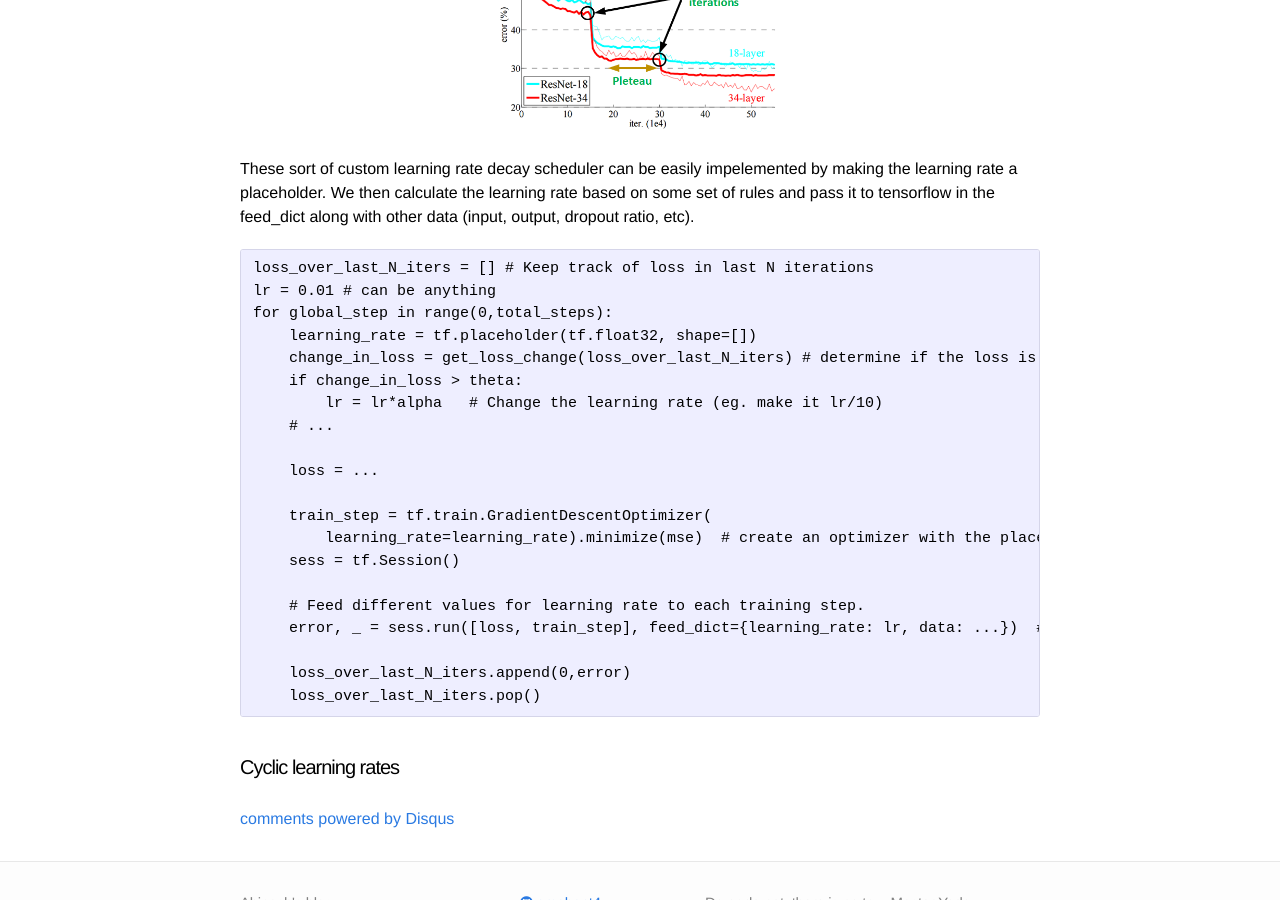
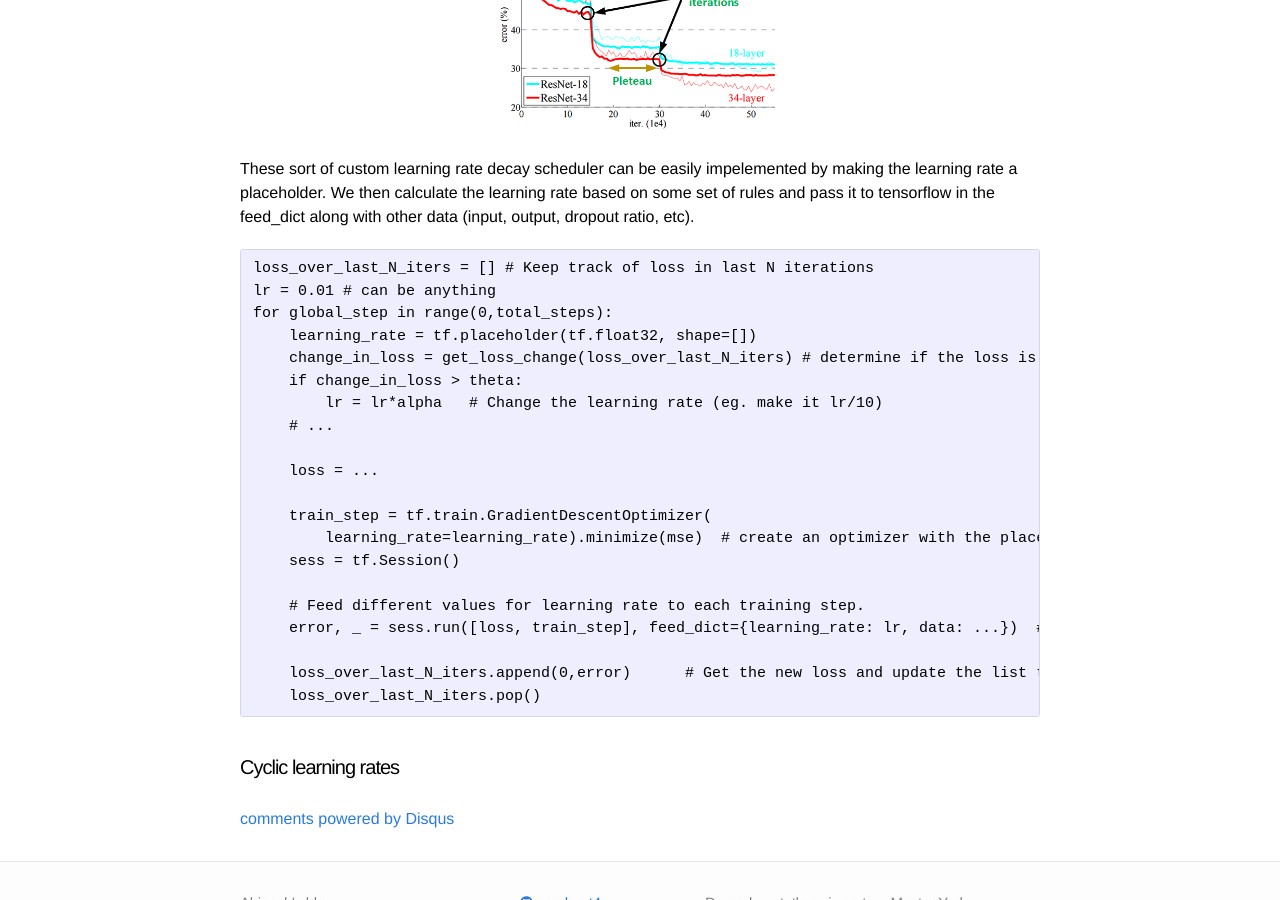
Before and after one commit to amohant4/amohant4.github.io, a Jekyll site: the page built from _posts/2019-01-29-Learning-Rate-Deep_learning.markdown, in a window 1280 px wide and 900 px high, scrolled down 3762 px. Built offline with Jekyll 4.4.1, drawn with Linux system fonts in a browser that asks for light colours; nearby versions of some CDN libraries; formulas are drawn with MathJax 3; comment, search, counter and statistics services are not loaded.

Commit message:
Update 2019-01-29-Learning-Rate-Deep_learning.markdown

````diff
--- a/_posts/2019-01-29-Learning-Rate-Deep_learning.markdown
+++ b/_posts/2019-01-29-Learning-Rate-Deep_learning.markdown
@@ -134,7 +134,7 @@ for global_step in range(0,total_steps):
     # Feed different values for learning rate to each training step.
     error, _ = sess.run([loss, train_step], feed_dict={learning_rate: lr, data: ...})  # pass the rule based lr in feed dict
 
-    loss_over_last_N_iters.append(0,error)
+    loss_over_last_N_iters.append(0,error)      # Get the new loss and update the list tracking loss
     loss_over_last_N_iters.pop()
 ```
 
````
